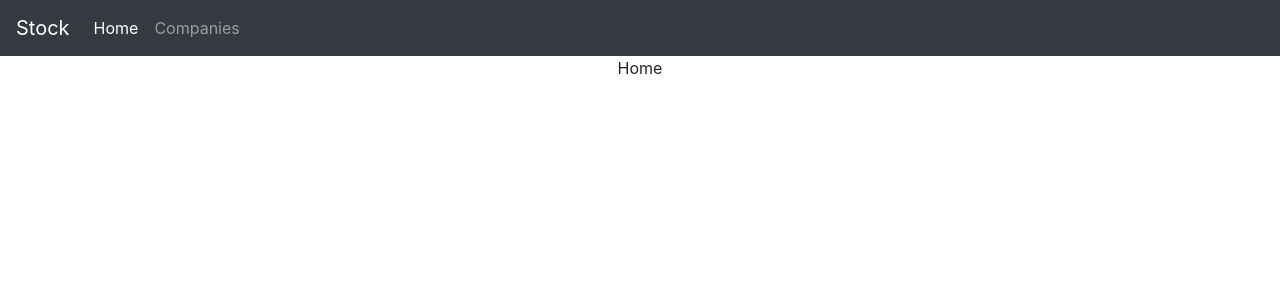
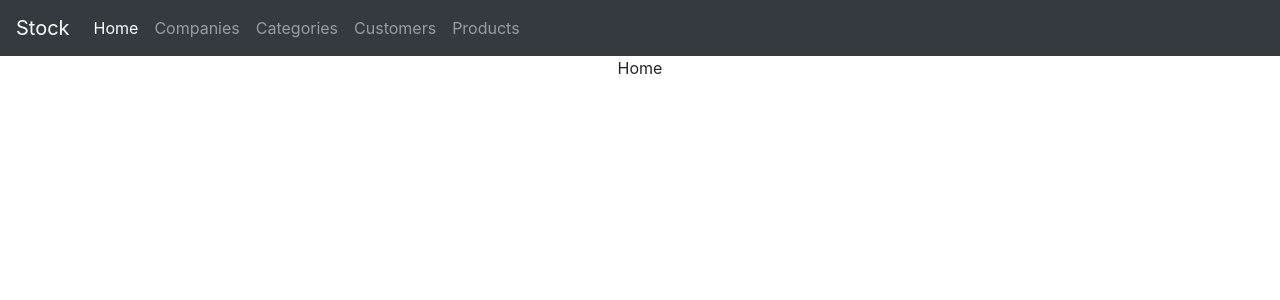
Before and after one commit to omelendrez/stock, a React (Create React App) app: page / in a window 1280 px wide. Shown: the top 300 px of the page. Built offline with nearby package versions, Linux system fonts and the light colour scheme.

Commit message:
Agregar componentes al menu

```diff
--- a/src/App.js
+++ b/src/App.js
@@ -4,6 +4,9 @@ import './App.css';
 import ToolBar from './components/ToolBar';
 import Home from './components/Home'
 import Companies from './components/Companies'
+import Categories from './components/Categories'
+import Customers from './components/Customers'
+import Products from './components/Products'
 
 function App() {
   return (
@@ -12,6 +15,9 @@ function App() {
         <ToolBar />
         <Route exact path="/" component={Home} />
         <Route path="/companies" component={Companies} />
+        <Route path="/categories" component={Categories} />
+        <Route path="/customers" component={Customers} />
+        <Route path="/products" component={Products} />
       </Router>
     </div>
   );
--- a/src/components/ToolBar.jsx
+++ b/src/components/ToolBar.jsx
@@ -16,6 +16,15 @@ const ToolBar = props => (
           <li className="nav-item">
             <NavLink className="nav-link" to="/companies">Companies</NavLink>
           </li>
+          <li className="nav-item">
+            <NavLink className="nav-link" to="/categories">Categories</NavLink>
+          </li>
+          <li className="nav-item">
+            <NavLink className="nav-link" to="/customers">Customers</NavLink>
+          </li>
+          <li className="nav-item">
+            <NavLink className="nav-link" to="/products">Products</NavLink>
+          </li>
         </ul>
       </div>
     </nav>
```
Also changed, not shown: 1 other file (tests, documents, lock files or other folders).
